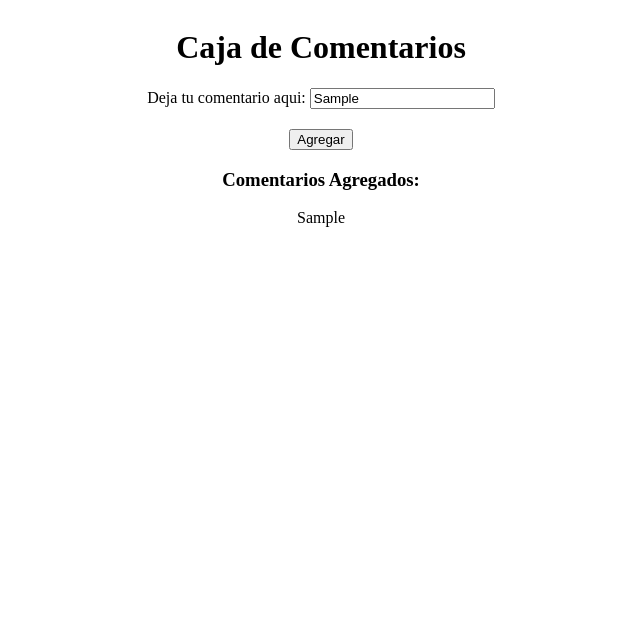
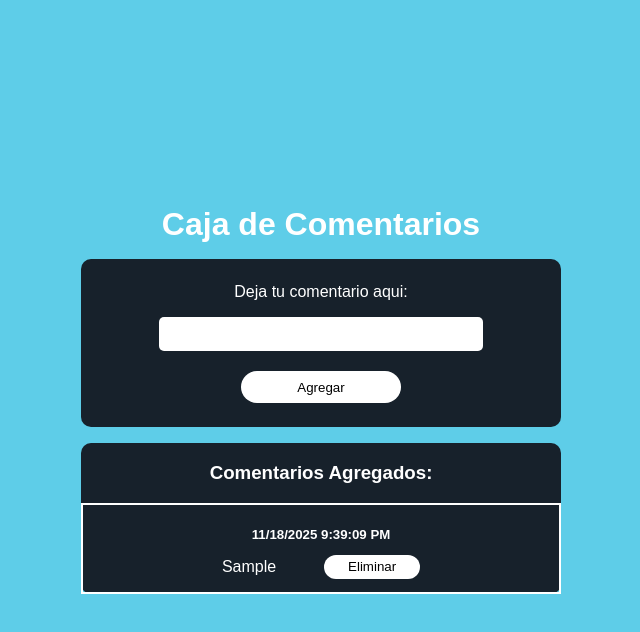
Before and after one commit to maycollopezh/modulo-3-entregables, a plain HTML site: page proyecto/index.html in a window 1280 px wide. Both pictures are taken after typing "Sample" into the empty fields and a click on the button "Agregar". Shown: the whole page, without its empty margins (319-959 px from the left). Drawn offline with Linux system fonts and the light colour scheme.

Commit message:
mejore el aspecto con css

```diff
--- a/proyecto/index.html
+++ b/proyecto/index.html
@@ -18,7 +18,7 @@
         <button>Agregar</button>
     </div>
 
-    <div>
+    <div class="comentarioAgregados">
         <h3>Comentarios Agregados:</h3>
     </div>
 
--- a/proyecto/main.js
+++ b/proyecto/main.js
@@ -1,12 +1,45 @@
 function agregarComentario (e) {
-    let textoComentario = e.target.parentElement.children[0].children[1].value;
-    let nuevoComentario = document.createElement('p');
-    nuevoComentario.textContent = textoComentario;
-    document.body.children[2].appendChild(nuevoComentario)
+
+    const entradaComentario = e.target.parentElement.children[0].children[1];
+    const textoComentario = entradaComentario.value;
+
+    if(textoComentario != ""){
+        const comentarioContenedor = document.createElement('div');
+        comentarioContenedor.classList.add('comentariosAgregadosContenedor')
+        document.body.children[2].appendChild(comentarioContenedor);
+
+        const fechaComentario = document.createElement('h5');
+        let fechaActual = new Date();
+        fechaComentario.innerText = fechaActual.toLocaleDateString() + ' ' + fechaActual.toLocaleTimeString();
+        comentarioContenedor.appendChild(fechaComentario);
+
+        const fila = document.createElement('div');
+        fila.classList.add("filaComentario");
+        comentarioContenedor.appendChild(fila);
+
+        const nuevoComentario = document.createElement('p');
+        nuevoComentario.textContent = textoComentario;
+        fila.appendChild(nuevoComentario)
+
+        let eliminarComentarioBoton = document.createElement('button');
+        eliminarComentarioBoton.textContent = "Eliminar";
+        fila.appendChild(eliminarComentarioBoton);
+
+        entradaComentario.value= "";
+        eliminarComentarioBoton.addEventListener ("click", (e) => eliminarComentario(e))
+    } else {
+        alert("Por favor ingresa un comentario antes de agregarlo.");
+    }
+
+}
+
+
+function eliminarComentario (e){
+    const comentarioAEliminar = e.target.parentElement.parentElement;
+    comentarioAEliminar.remove();
 }
 
 const body = document.querySelector('body');
-
 const botonAgregarComentario = body.children[1].children[1];
 
 botonAgregarComentario.addEventListener ('click', (e) => agregarComentario(e))
--- a/proyecto/style.css
+++ b/proyecto/style.css
@@ -2,8 +2,74 @@ body{
     display: flex;
     flex-direction: column;
     text-align: center;
+    align-items: center;
+    background-color: rgb(94, 205, 232);
+    color: white;
+    font-family: Arial, Helvetica, sans-serif;
+    gap: 1rem;
+    justify-content: center;
+    min-height: 100vh;
+    margin: 0;
+}
+
+body h1{
+    margin-top: 0rem;
+    margin-bottom: 0;
 }
 
 .agregarComentarios button{
     margin-top: 20px;
+    border-radius: 100px;
+    width: 10rem;
+    height: 2rem;
+    border: solid 0;
+    background-color: white;
+    cursor: pointer;
 }
+
+.agregarComentarios{
+    background-color: rgb(23, 33, 43);
+    width: 30rem;
+    padding-top: 1.5rem;
+    padding-bottom: 1.5rem;
+    border-radius: 10px;
+}
+
+.comentarioAgregados{
+    background-color: rgb(23, 33, 43);
+    width: 30rem;
+    border-radius: 10px;
+}
+
+.agregarComentarios form input[type="text"]{
+    width: 20rem;
+    height: 2rem;
+    border-radius: 5px;
+    border: solid 0;
+    margin-top: 1rem;
+    text-align: center;
+}
+
+.filaComentario {
+    display: flex;
+    gap: 3rem;
+    align-items: center;
+    justify-content: center;
+}
+
+.comentariosAgregadosContenedor{
+    border: solid 2px white;
+}
+
+.comentariosAgregadosContenedor h5{
+    margin-bottom: 0;
+}
+
+.comentariosAgregadosContenedor button{
+    border: solid 0;
+    background-color: white;
+    border-radius: 100px;
+    height: 1.5rem;
+    width: 6rem;
+    cursor: pointer;
+}
```
